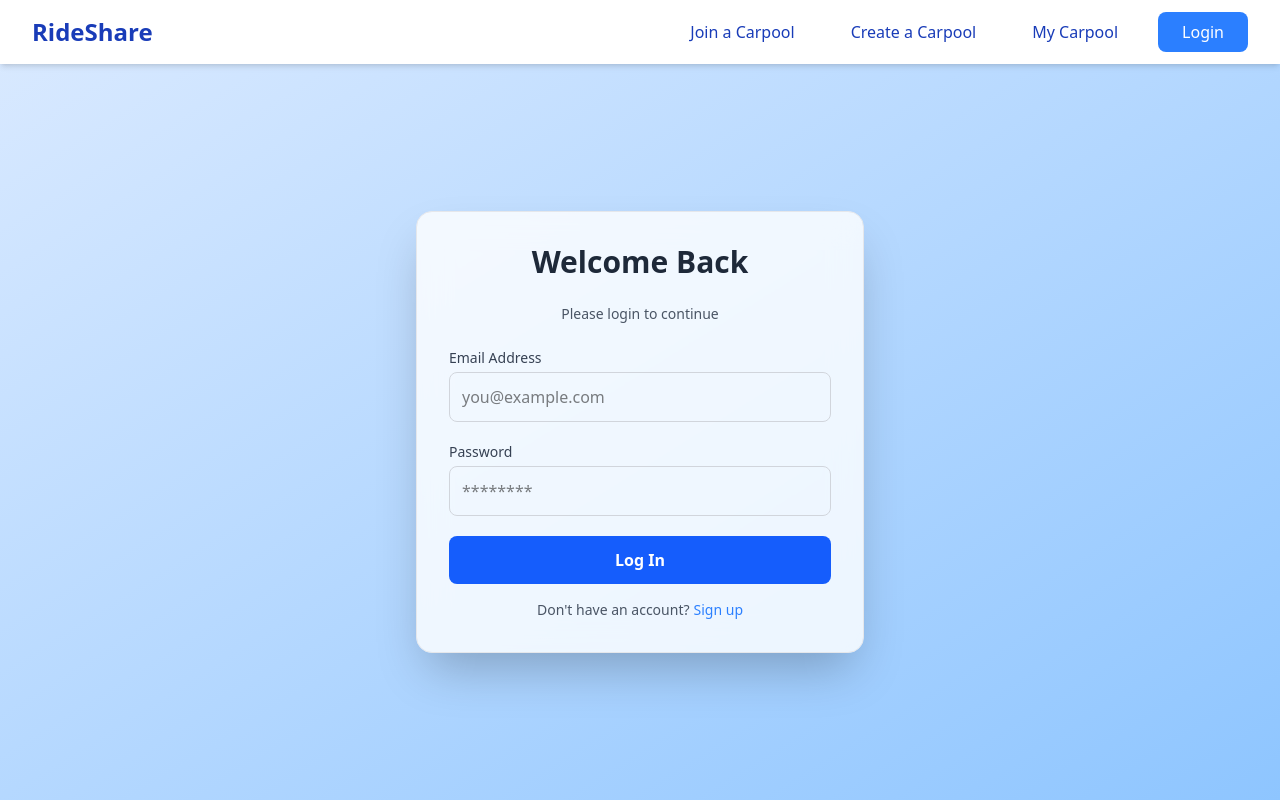
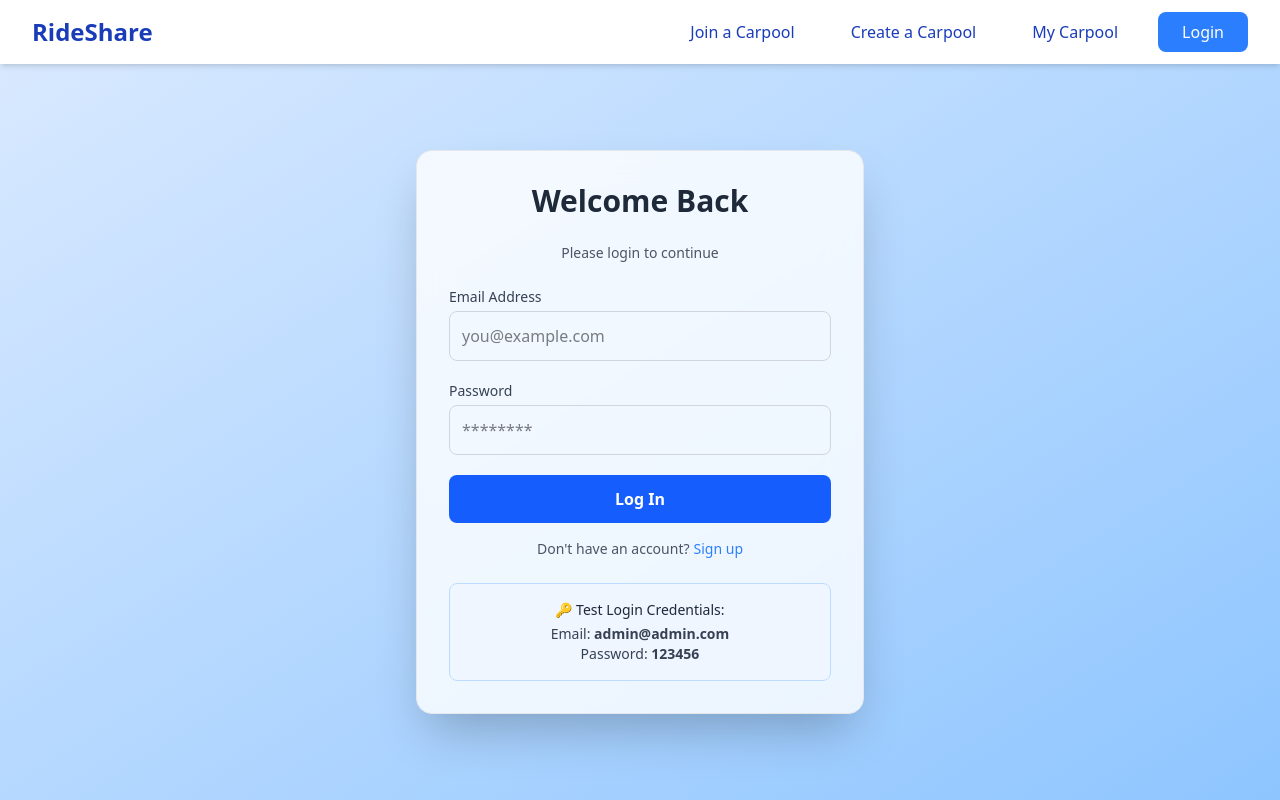
Before and after one commit to FazalDevs/RideShare, a React (Vite) app in the folder frontend/vite-project/: page /login in a window 1280 px wide. Built offline with nearby package versions, Linux system fonts and the light colour scheme.

Commit message:
bypass login with demo credentials

```diff
--- a/frontend/vite-project/src/components/Login.jsx
+++ b/frontend/vite-project/src/components/Login.jsx
@@ -92,6 +92,14 @@ export default function LoginPage() {
                             Sign up
                         </a>
                     </p>
+                    {/* Recruiter Credentials */}
+                    <div className="mt-6 p-4 bg-blue-50 border border-blue-200 rounded-lg text-center">
+                        <p className="text-sm text-gray-700 font-medium">
+                            <span className="block text-gray-800 mb-1">🔑 Test Login Credentials:</span>
+                            <span className="block">Email: <strong>admin@admin.com</strong></span>
+                            <span className="block">Password: <strong>123456</strong></span>
+                        </p>
+                    </div>
                 </div>
             </div>
         </div>
```
